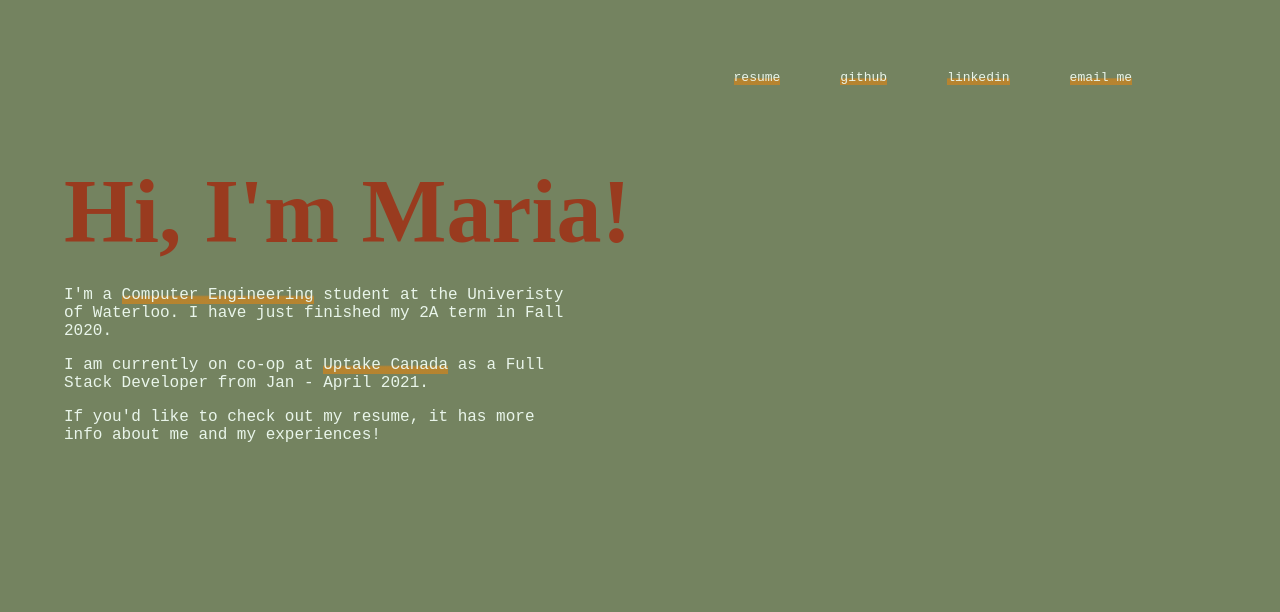
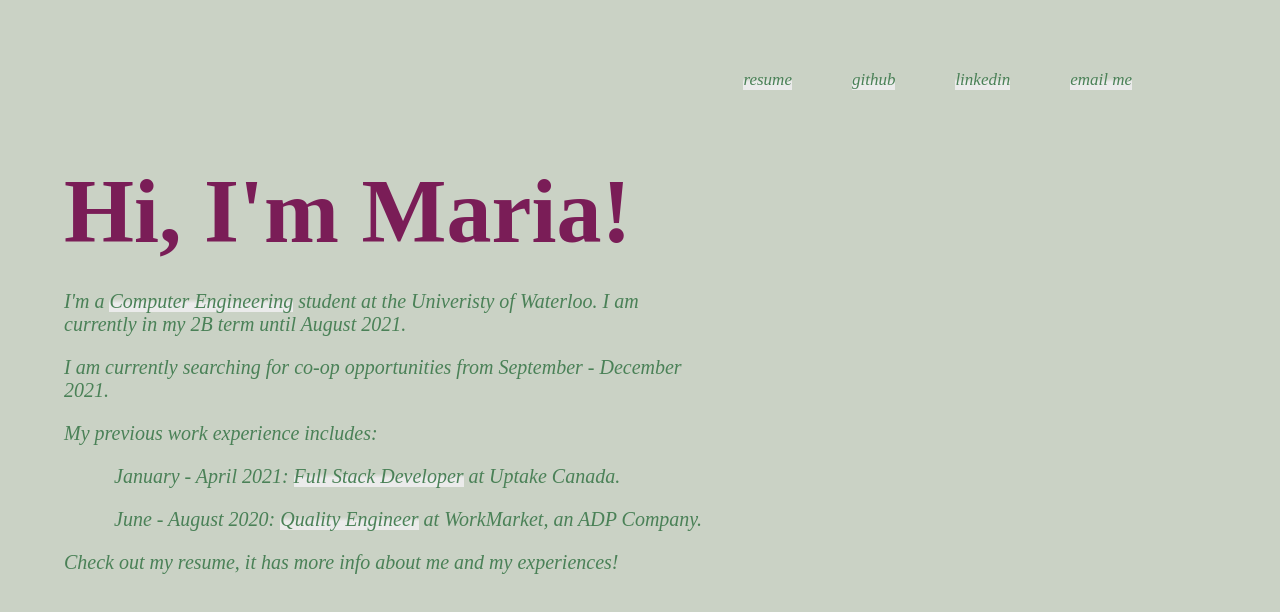
Before and after one commit to mariapavlovic/mariapavlovic.github.io, a plain HTML site: page index.html in a window 1280 px wide. Drawn offline with Linux system fonts and the light colour scheme.

Commit message:
updating bio and changing colour scheme and fonts

```diff
--- a/index.html
+++ b/index.html
@@ -8,7 +8,7 @@
         <link rel='shortcut icon' href='favicon.ico' type='image/x-icon' />
     </head>
 
-<body style="background-color: #748360;">
+<body style="background-color: #CAD2C5;">
 
     <ul>
         <li><a class="highlight" href="mailto: m3pavlov@uwaterloo.ca"> email me </a></li>
@@ -22,17 +22,14 @@
         Hi, I'm Maria!
     </h1>
 
-
     <div class="bio">
-        <!-- <p><span class="highlight">A little bit about me:</span></p> -->
-        <p>I'm a <span class="highlight">Computer Engineering</span> student at the Univeristy of Waterloo. I have just finished my 2A term in Fall 2020.</p>
-        <p>I am currently on co-op at <span class="highlight">Uptake Canada</span> as a Full Stack Developer from Jan - April 2021.</p>
-        <p>If you'd like to check out my resume, it has more info about me and my experiences!</p>
+        <p>I'm a <span class="highlight">Computer Engineering</span> student at the Univeristy of Waterloo. I am currently in my 2B term until August 2021.</p>
+        <p>I am currently searching for co-op opportunities from September - December 2021.</p>
+        <p>My previous work experience includes:</p>
+        <p style="text-indent: 50px"></style>January - April 2021: <span class="highlight">Full Stack Developer</span> at Uptake Canada.</p>
+        <p style="text-indent: 50px">June - August 2020: <span class="highlight">Quality Engineer</span> at WorkMarket, an ADP Company.</p>
+        <p>Check out my resume, it has more info about me and my experiences!</p>
     </div>
-
-        <!-- <img class="pic" width="450px" src="test-wes.jpg"></img>
-     -->
-
 
 </body>
 
--- a/style.css
+++ b/style.css
@@ -6,27 +6,27 @@ ul {
 }
 
 li {
-    /* font-family: 'Gill Sans', 'Gill Sans MT', Calibri, 'Trebuchet MS', sans-serif; */
-    font-family: monospace;
-    font-size: 13px;
-    font-weight: 500;
+    font-family: Futura;
+    font-size: 17px;
+    font-style: italic;
+    font-variant: normal;
+    font-weight: lighter;
     float: right;
 }
 
 a {
     display: block;
-    color: #e9f5ea;
     text-decoration: none;
     margin-right: 60px;
     animation: pop-up 3.5s;
     max-width: 100%;
     transition: transform 160ms;
+    color: #4a8157;
 }
 
 a:hover {
-    /* color: darkgreen; */
     transform: scale(1.1);
-    /* background: linear-gradient(180deg,rgba(255,255,255,0) 50%,#dfe6d8 60%); */
+    color: #7a1d57;
 }
 
 .hello {
@@ -36,7 +36,7 @@ a:hover {
     font-family: serif;
     font-size: 90px;
     font-weight: 600;
-    color: #993b1f;
+    color: #7a1d57;
     min-width: 600px;
 }
 
@@ -45,18 +45,17 @@ a:hover {
     position: absolute;
     top: 270px;
     left: 5%;
-    width: 40%;
-    color: #e9f5ea;
-    /* font-family: 'Gill Sans', 'Gill Sans MT', Calibri, 'Trebuchet MS', sans-serif; */
-    font-family: monospace;
-    font-weight: 500;
-    font-size: 16px;
+    width: 50%;
+    color: #4a8157;
+    font-family: Futura;
+    font-size: 20px;
+    font-style: italic;
+    font-variant: normal;
+    font-weight: lighter;
 }
 
 .highlight {
-    /* background: linear-gradient(180deg,rgba(255,255,255,0) 50%,rgba(230,150,37,0.2) 60%);  */
-    /* background: linear-gradient(180deg,rgba(255,255,255,0) 50%,rgba(245,218,122,0.4) 60%); */
-    background: linear-gradient(180deg,rgba(255,255,255,0) 50%,#c48426d2 60%);
+    background: linear-gradient(180deg,rgba(255,255,255,0) 40%,#ebebeb 60%);
   }
 
 .pic {
```
